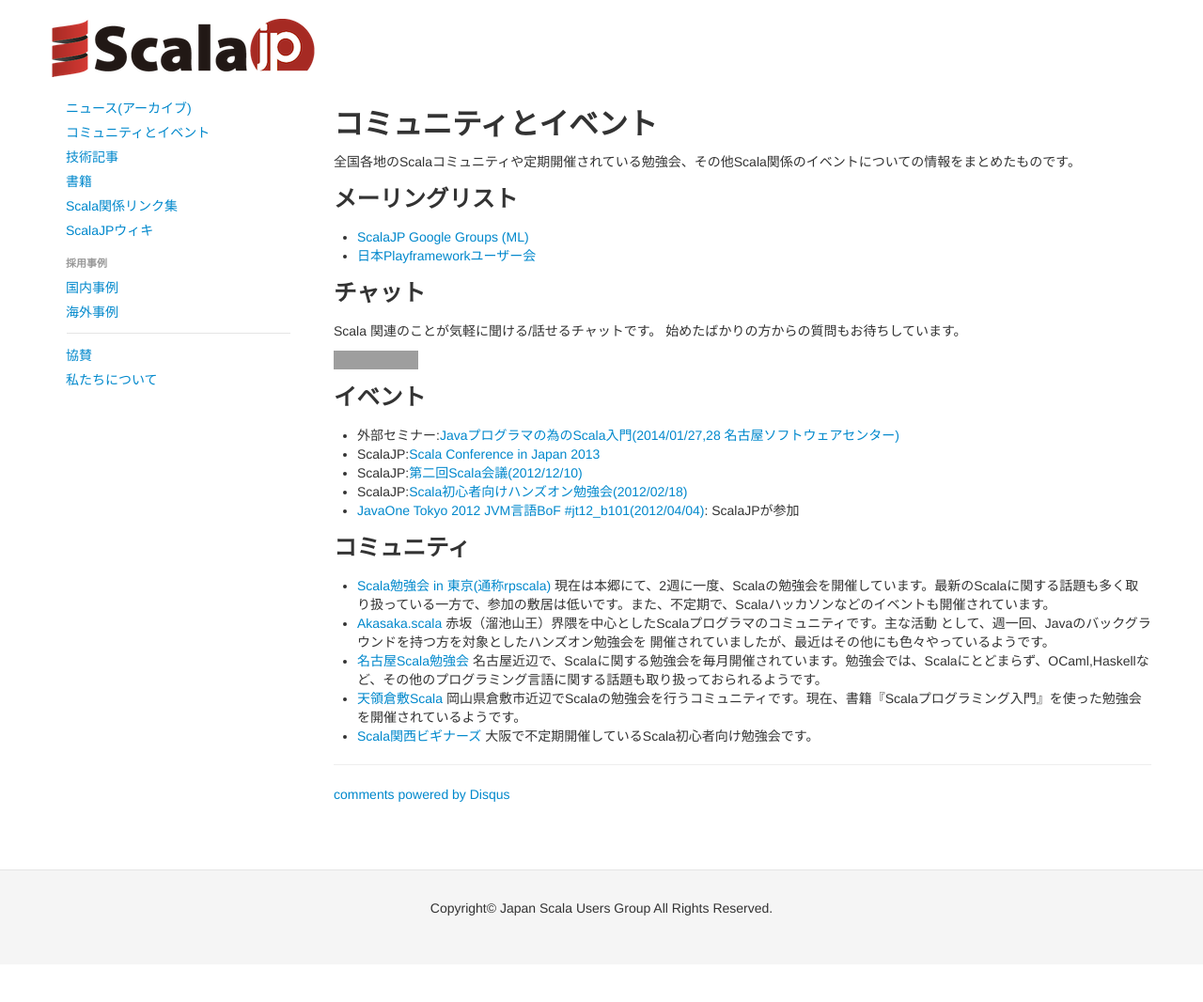
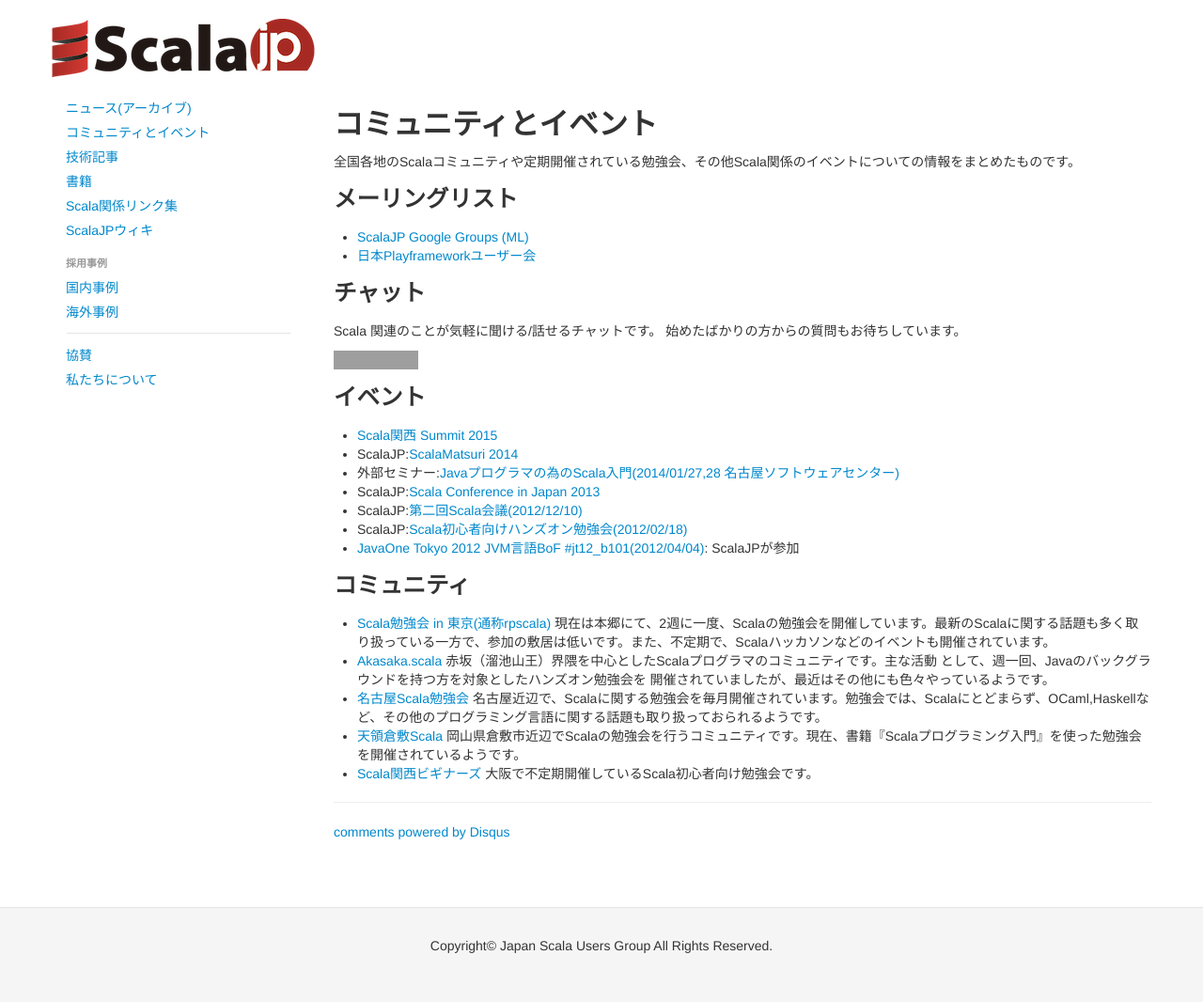
Before and after one commit to scalajp/scalajp, a Jekyll site: the page built from communities.md, in a window 1280 px wide. Shown: the whole page at 94% size. Built offline with Jekyll 4.4.1, drawn with Linux system fonts in a browser that asks for light colours; nearby versions of some CDN libraries; Markdown is read by kramdown in place of the engine named in the settings; comment, search, counter and statistics services are not loaded; before the commit the page ends 1026 px from its top, so only the background shows below that; grey boxes are pictures that could not be loaded.

Commit message:
ScalaMatsuri 2014, Scala関西 Summit 2015 追加

```diff
--- a/communities.md
+++ b/communities.md
@@ -22,8 +22,10 @@
 
 ### イベント
 
+* [Scala関西 Summit 2015](http://summit.scala-kansai.org/)
+* ScalaJP:[ScalaMatsuri 2014](http://2014.scalamatsuri.org/)
 * 外部セミナー:[Javaプログラマの為のScala入門(2014/01/27,28 名古屋ソフトウェアセンター)](http://www.nagoya-sc.co.jp/ap/seminar?m=1&key=10871)
-* ScalaJP:[Scala Conference in Japan 2013](http://scalaconf.jp/)
+* ScalaJP:[Scala Conference in Japan 2013](http://2014.scalamatsuri.org/2013/)
 * ScalaJP:[第二回Scala会議(2012/12/10)](#)
 * ScalaJP:[Scala初心者向けハンズオン勉強会(2012/02/18)](https://groups.google.com/forum/#!topic/scala-jp/l5i6kJcOnB4)
 * [JavaOne Tokyo 2012 JVM言語BoF #jt12_b101(2012/04/04)](http://togetter.com/li/283845): ScalaJPが参加
```
